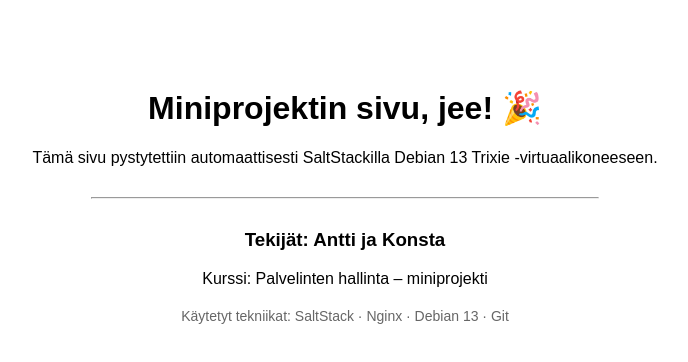
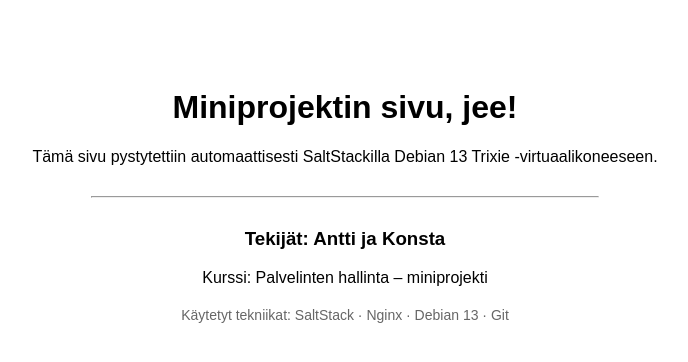
Before and after one commit to Vauzao/miniprojekti, a plain HTML site: page salt/nginx/index.html in a window 1280 px wide. Shown: the whole page, without its empty margins (295-983 px from the left). Drawn offline with Linux system fonts and the light colour scheme.

Commit message:
Update index.html layout and text

```diff
--- a/salt/nginx/index.html
+++ b/salt/nginx/index.html
@@ -6,7 +6,7 @@
 </head>
 
 <body style="font-family:sans-serif; text-align:center; padding-top:60px;">
-    <h1>Miniprojektin sivu, jee! 🎉</h1>
+    <h1>Miniprojektin sivu, jee! </h1>
 
     <p>Tämä sivu pystytettiin automaattisesti SaltStackilla Debian 13 Trixie -virtuaalikoneeseen.</p>
 
```
